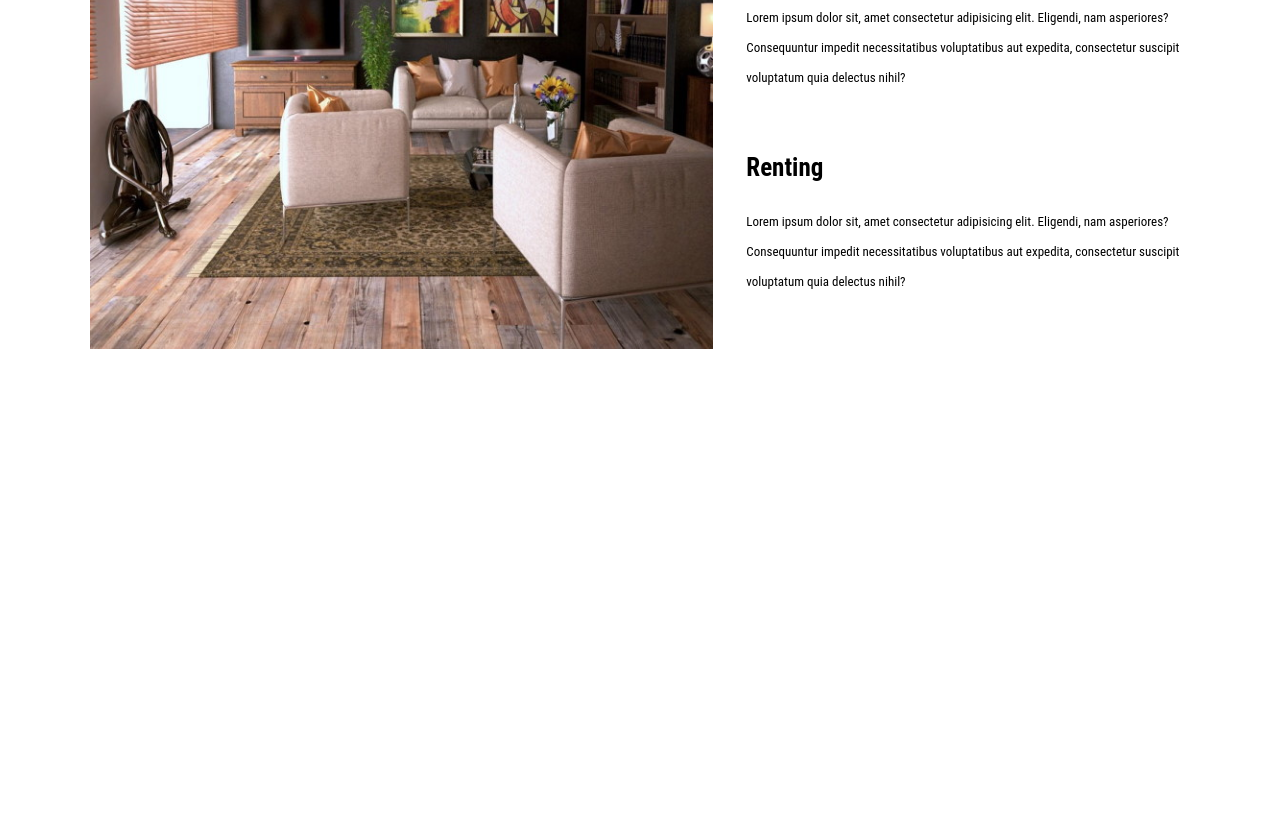
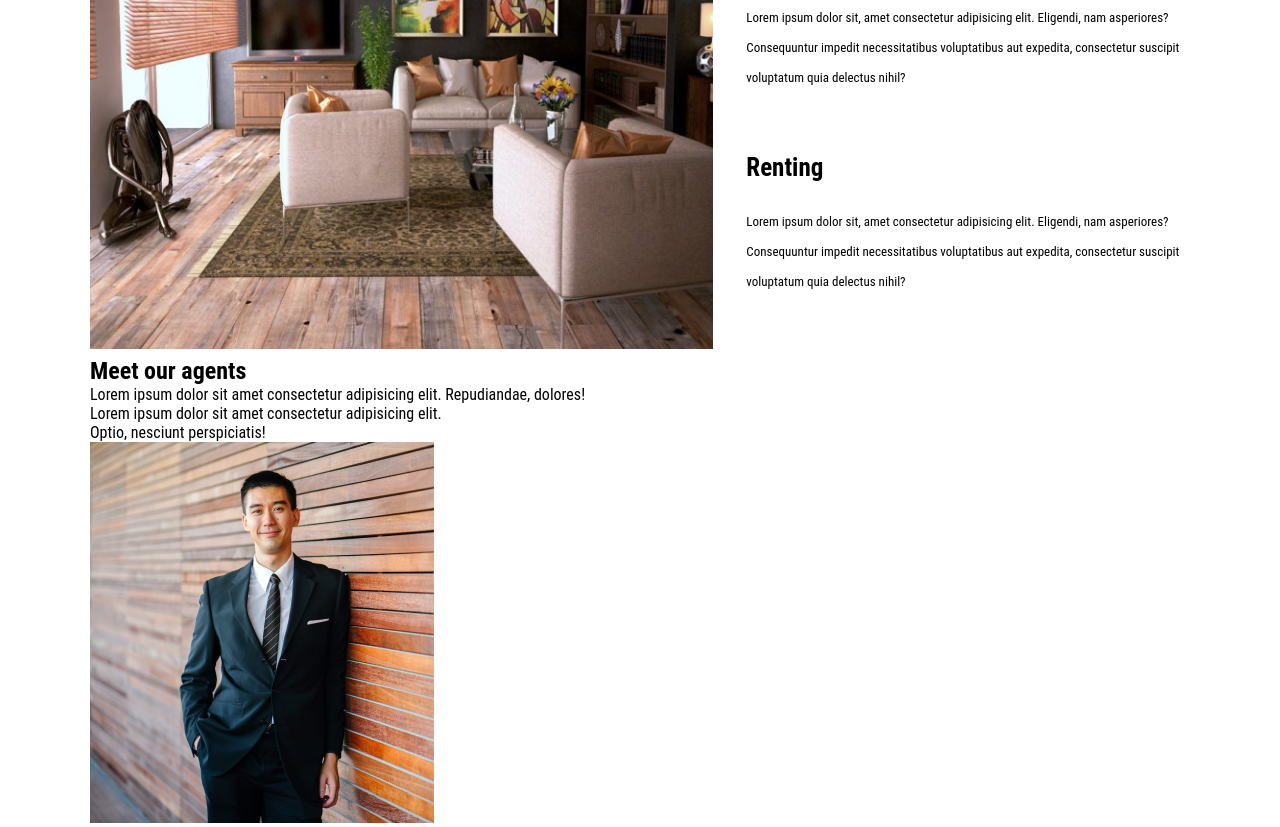
Before and after one commit to OLG-MAN/test-website1, a plain HTML site: page index.html in a window 1280 px wide. Shown: the part 3972-4799 px from the top of the page. Before the commit the page ends 4329 px from the top, so only its background shows below. Drawn offline with Linux system fonts and the light colour scheme.

Commit message:
agents start

```diff
--- a/index.html
+++ b/index.html
@@ -214,6 +214,19 @@
             </div>
         </section>
 
+        <section class="agents">
+            <div class="wrapper">
+                <h2>Meet our agents</h2>
+                <p>Lorem ipsum dolor sit amet consectetur adipisicing elit. Repudiandae, dolores!</p>
+                <p>Lorem ipsum dolor sit amet consectetur adipisicing elit. <br> Optio, nesciunt perspiciatis!</p>
+                <div class="agent-cards">
+                    <div class="agent-card">
+                        <img src="img/004.jpg" alt="agent">
+                    </div>
+                </div>
+            </div>
+        </section>
+
     </main>
 
     <script src="script.js"></script>
```
Also changed, not shown: img/004.jpg (added).
